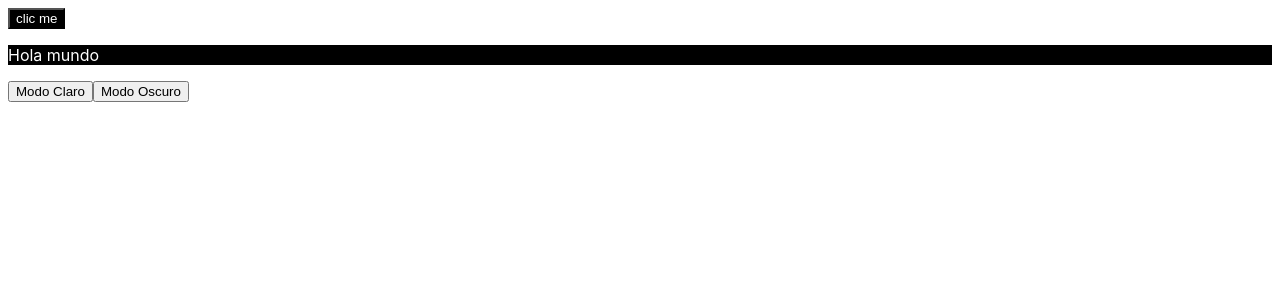
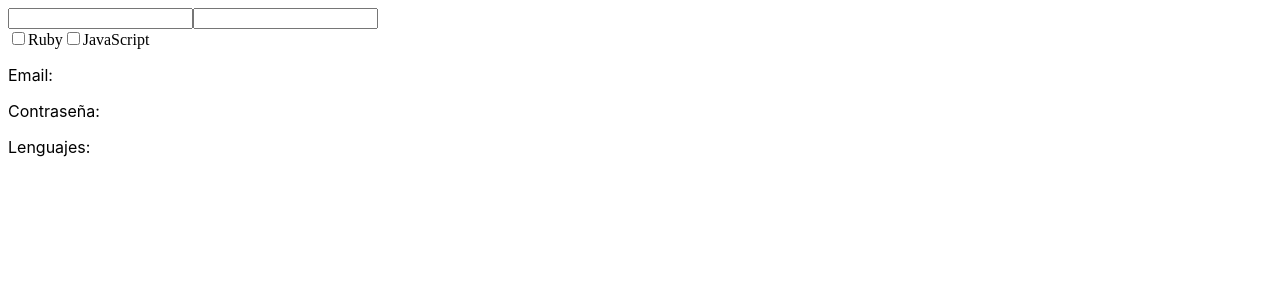
Before and after one commit to daferarte/Taller-React, a React (Create React App) app: page / in a window 1280 px wide. Shown: the top 300 px of the page. Built offline with nearby package versions, Linux system fonts and the light colour scheme.

Commit message:
otros ejemplo de uso de context

```diff
--- a/src/App.js
+++ b/src/App.js
@@ -1,37 +1,16 @@
 import React, { useState } from 'react';
 import './style.css';
-import Button from './Button';
-import Card from './Card';
+import Form from './Form';
 
-// react context
-//Actualizar el contexto
 
-const themes ={
-  'dark':{
-    backgroundColor: 'black',
-    color: 'white'
-  },
-  'light':{
-    backgroundColor: 'white',
-    color: 'black'
-  }
-}
-export const ThemeContext = React.createContext();
+
 
 
 export default function App() {
 
-  //use state para cambiar el componente
-  const [theme, setTheme ] = useState(themes.dark);
   return (
     <div>
-      {/* con el provider se pasa el contexto que se requiere */}
-      <ThemeContext.Provider value={theme}>
-        <Button/>
-        <Card/>
-        <button onClick={()=>setTheme(themes.light)}>Modo Claro</button>
-        <button onClick={()=>setTheme(themes.dark)}>Modo Oscuro</button>
-      </ThemeContext.Provider>
+      <Form />
 
     </div>
   );
--- a/src/Button.jsx
+++ /dev/null
@@ -1,17 +0,0 @@
-import React, { useContext } from "react";
-import { ThemeContext } from "./App"; //importar el contexto
-
-export default (props) => {
-    const context = useContext(ThemeContext); //contexto de temas
-    console.log(context);
-    return(
-        <button
-            style={{
-                backgroundColor: context.backgroundColor,
-                color: context.color
-            }}
-        >
-            clic me
-        </button>
-    )
-}
--- a/src/Card.jsx
+++ /dev/null
@@ -1,17 +0,0 @@
-import React, { useContext } from "react";
-import { ThemeContext } from "./App"; //importar el contexto
-
-export default (props) => {
-    const context = useContext(ThemeContext); //contexto de temas
-    console.log(context);
-    return(
-        <div
-            style={{
-                backgroundColor: context.backgroundColor,
-                color: context.color
-            }}
-        >
-            <p>Hola mundo</p>
-        </div>
-    )
-}
--- /dev/null
+++ b/src/Form.jsx
@@ -0,0 +1,28 @@
+import React, { useContext, useState } from "react";
+import MainInfo from "./MainInfo";
+import Skills from "./Skills";
+
+export const FormContext = React.createContext();
+
+export default (props) => {
+
+    const [email, setEmail]=useState("");
+    const [password, setPassword]=useState("");
+    const [likes, setLikes]=useState("");
+
+    return(
+        <div>
+            <form>
+                <FormContext.Provider value={{email, password, likes, setEmail, setLikes, setPassword}}>
+                    <MainInfo />
+                    <Skills />
+                </FormContext.Provider>
+                <div>
+                    <p>Email: {email} </p>
+                    <p>Contraseña: {password} </p>
+                    <p>Lenguajes: {likes} </p>
+                </div>
+            </form>
+        </div>
+    )
+}
--- /dev/null
+++ b/src/MainInfo.jsx
@@ -0,0 +1,20 @@
+import React, { useContext } from "react";
+import { FormContext } from "./Form";
+
+export default (props) => {
+    const ctx = useContext(FormContext);
+    return(
+        <div>
+            <input
+                type="email"
+                value={ctx.email}
+                onChange={(ev)=> ctx.setEmail(ev.target.value)}
+            />
+            <input
+                type="password"
+                value={ctx.password}
+                onChange={(ev)=> ctx.setPassword(ev.target.value)}
+            />
+        </div>
+    )
+}
--- /dev/null
+++ b/src/Skills.jsx
@@ -0,0 +1,34 @@
+import React, { useContext } from "react";
+import { FormContext } from "./Form";
+
+export default (props) => {
+    const ctx = useContext(FormContext);
+
+    const addToList = (value, list) =>{
+        console.log(":O");
+        ctx.setLikes([value].concat(ctx.likes));
+    }
+
+    const removeFormList = (value, list) =>ctx.setLikes(ctx.likes.filter(v => v != value));
+    return(
+
+        <div>
+            <label>
+                <input
+                    type="checkbox"
+                    name="likes[]"
+                    onChange={(ev)=> ev.target.checked ? addToList("Ruby"): removeFormList("Ruby")}
+                />
+                Ruby
+            </label>
+            <label>
+                <input
+                    type="checkbox"
+                    name="likes[]"
+                    onChange={(ev)=> ev.target.checked ? addToList("JavaScript"): removeFormList("JavaScript")}
+                />
+                JavaScript
+            </label>
+        </div>
+    )
+}
```
